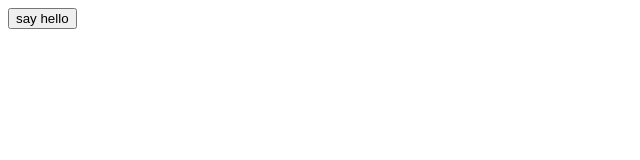
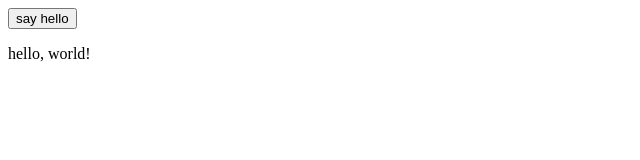
Before and after one commit to staswerno/posh-cunfugirator, a website: page index.html in a window 1280 px wide. Shown: the whole page, without its empty margins (0-640 px from the left). Drawn offline with Linux system fonts and the light colour scheme.

```diff
--- a/index.html
+++ b/index.html
@@ -7,7 +7,7 @@
 </head>
 <body>
     <button id="btn">say hello</button>
-
+    <p id="hello">hello, world!</p>
 </body>
 <script src="index.js"></script>
 </html>
```
Also changed, not shown: package.json (+6 -1 lines), 1 other file.
